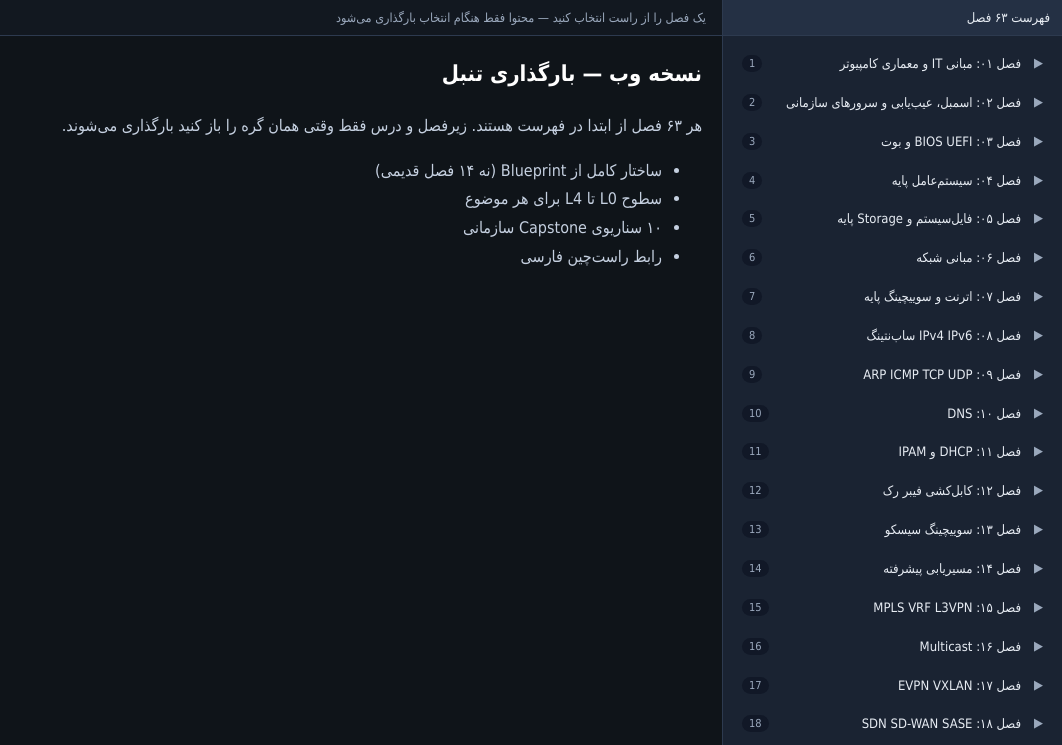
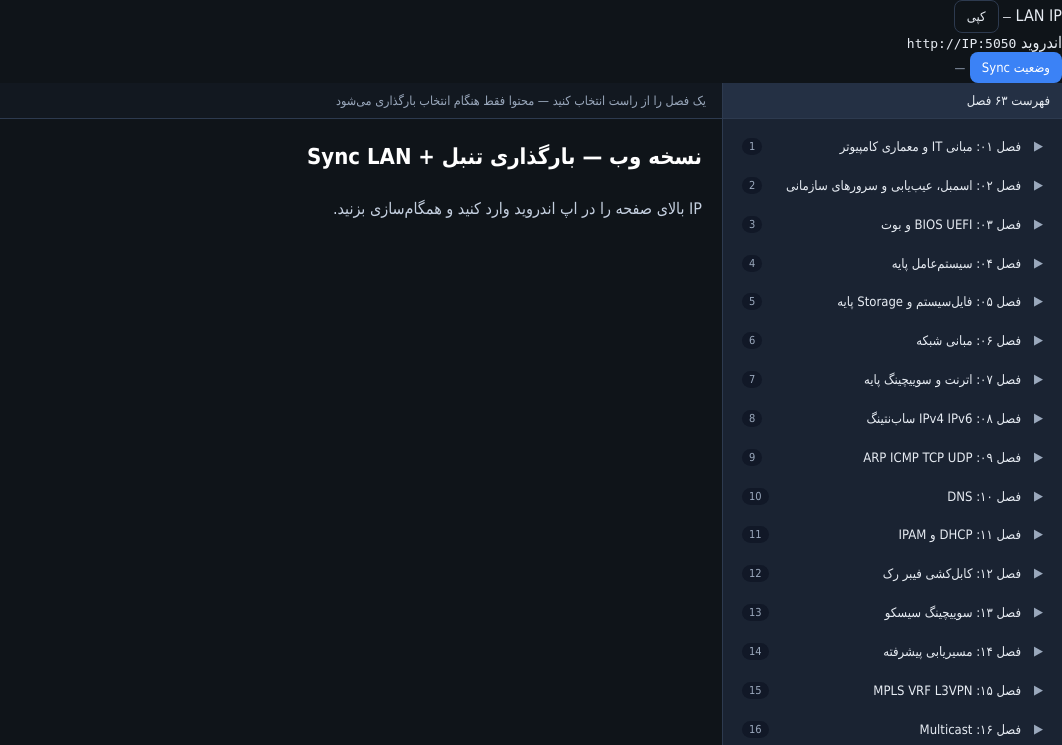
Before and after one commit to MrUtility01/NetworkEncyclopedia, a Flask app: page / in a window 1280 px wide. Shown: the part 55-800 px from the top of the page, without its empty margins (218-1280 px from the left). Run offline with Flask 3, Linux system fonts and the light colour scheme; data comes from the database, SQL or seed files in the repository.

Commit message:
feat(android+web): MainActivity uses Room; LAN IP + Sync panel in web UI

```diff
--- a/server/templates/index.html
+++ b/server/templates/index.html
@@ -23,6 +23,22 @@
       </div>
     </header>
 
+    <div id="syncBar" class="sync-bar">
+      <div class="sync-item">
+        <span class="sync-label">LAN IP</span>
+        <code id="lanIp">—</code>
+        <button type="button" id="btnCopyIp" class="ghost tiny">کپی</button>
+      </div>
+      <div class="sync-item">
+        <span class="sync-label">اندروید</span>
+        <code id="androidHint">http://IP:5050</code>
+      </div>
+      <div class="sync-item">
+        <button type="button" id="btnSyncStatus">وضعیت Sync</button>
+        <span id="syncStatus" class="muted">—</span>
+      </div>
+    </div>
+
     <div class="main">
       <aside class="sidebar">
         <div class="side-head">فهرست ۶۳ فصل</div>
@@ -33,14 +49,8 @@
         <div id="breadcrumb" class="breadcrumb">یک فصل را از راست انتخاب کنید — محتوا فقط هنگام انتخاب بارگذاری می‌شود</div>
         <div id="viewer" class="viewer">
           <div class="welcome">
-            <h1>نسخه وب — بارگذاری تنبل</h1>
-            <p>هر ۶۳ فصل از ابتدا در فهرست هستند. زیر‌فصل و درس فقط وقتی همان گره را باز کنید بارگذاری می‌شوند.</p>
-            <ul>
-              <li>ساختار کامل از Blueprint (نه ۱۴ فصل قدیمی)</li>
-              <li>سطوح L0 تا L4 برای هر موضوع</li>
-              <li>۱۰ سناریوی Capstone سازمانی</li>
-              <li>رابط راست‌چین فارسی</li>
-            </ul>
+            <h1>نسخه وب — بارگذاری تنبل + Sync LAN</h1>
+            <p>IP بالای صفحه را در اپ اندروید وارد کنید و همگام‌سازی بزنید.</p>
           </div>
         </div>
       </section>
```
Also changed, not shown: 1 other file.
